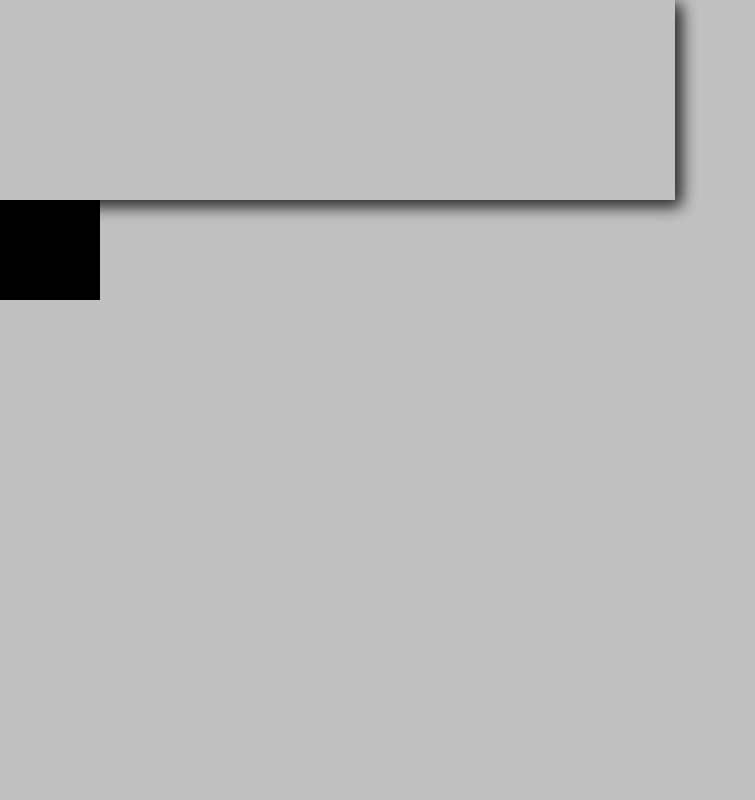
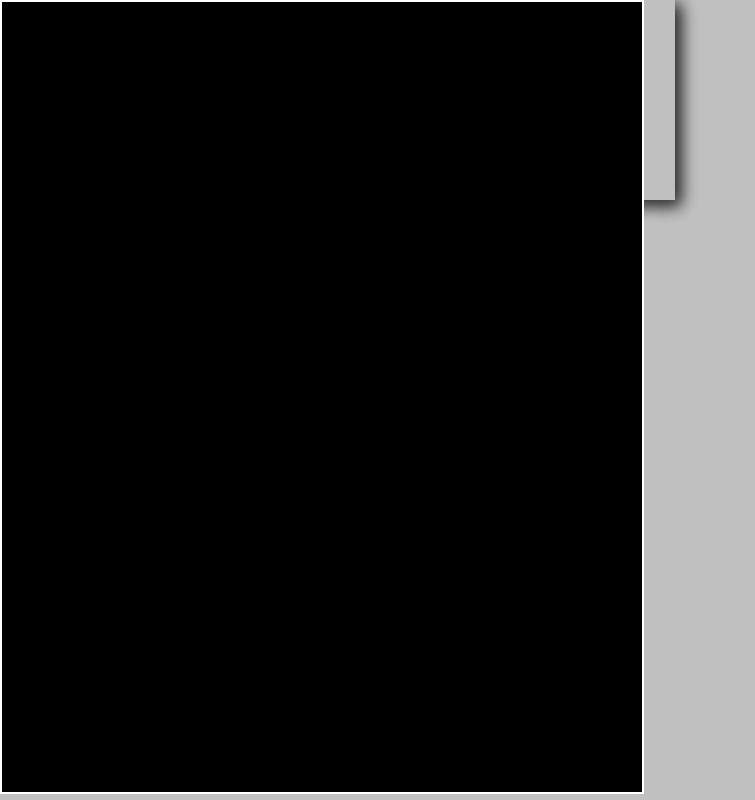
Before and after one commit to keenanbarber/BIW_PhaserProject3, a plain HTML site: page index.html in a window 1280 px wide. Shown: the whole page, without its empty margins (0-755 px from the left). Drawn offline with Linux system fonts and the light colour scheme; animation ran at ten frames a second.

Commit message:
Attempts to improve the window size/scaling.

```diff
--- a/index.html
+++ b/index.html
@@ -3,7 +3,7 @@
 
 	<head>
 		<meta charset="utf-8" />
-		<meta name="viewport" content="width=device-width, initial-scale=1, maximum-scale=1, minimum-scale=1, user-scalable=no" />
+		<meta name="viewport"/>
 		<title>My Game</title>
 		<script type="text/javascript" src="js/phaser.min.js"></script>
 
--- a/js/main.js
+++ b/js/main.js
@@ -1,6 +1,9 @@
 var MyGame = MyGame || {};
 
-var game = new Phaser.Game(100, 100, Phaser.AUTO);
+var game = new Phaser.Game(640, 790, Phaser.AUTO, 'game_phaser');
+
+
+
 game.state.add("BootState", new MyGame.BootState());
 game.state.add("LoadingState", new MyGame.LoadingState());
 game.state.add("GameState", new MyGame.GameState());
--- a/js/states/BootState.js
+++ b/js/states/BootState.js
@@ -16,6 +16,18 @@ MyGame.prototype.constructor = MyGame.BootState;
 MyGame.BootState.prototype.init = function(game_details) {
 	"use strict";
 	this.game_details = game_details;
+
+
+	//Test for scaling?
+	game.scale.scaleMode = Phaser.ScaleManager.SHOW_ALL;
+	if (game.device.desktop) {
+		game.scale.maxWidth = 640;
+		game.scale.maxHeight = 790;
+	}
+	else {
+		game.scale.maxWidth = 1080;
+		game.scale.maxHeight = 1920;
+	}
 };
 
 MyGame.BootState.prototype.preload = function() {
--- a/style.css
+++ b/style.css
@@ -14,3 +14,14 @@ body {
   margin: 0;
   padding: 0;
 }
+
+#game_phaser {
+  margin-top: auto;
+  margin-left: auto;
+  margin-right: auto;
+}
+
+#game_phaser canvas {
+  margin: 0px 0px;
+  border: 2px solid rgb(255, 255, 255);
+}
```
